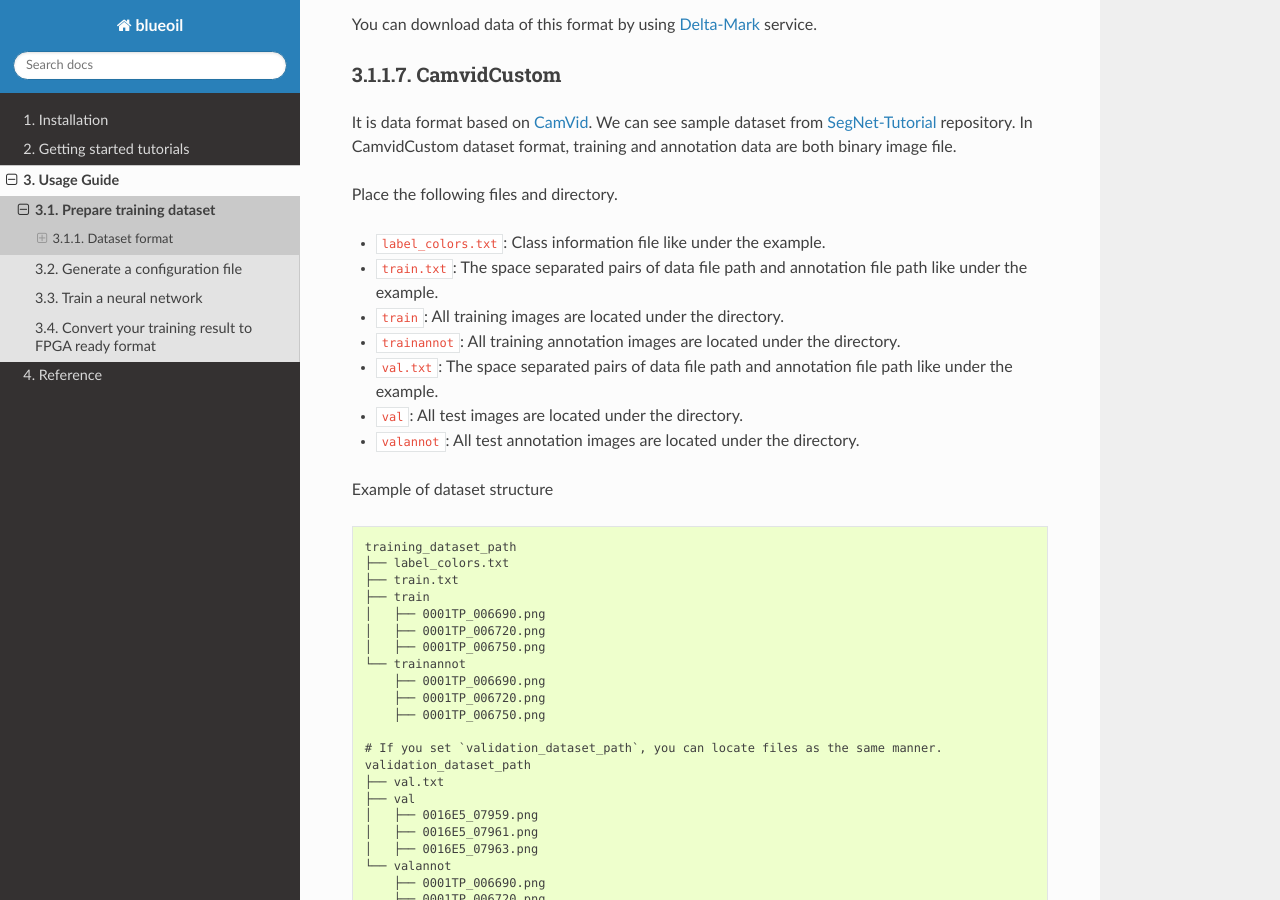
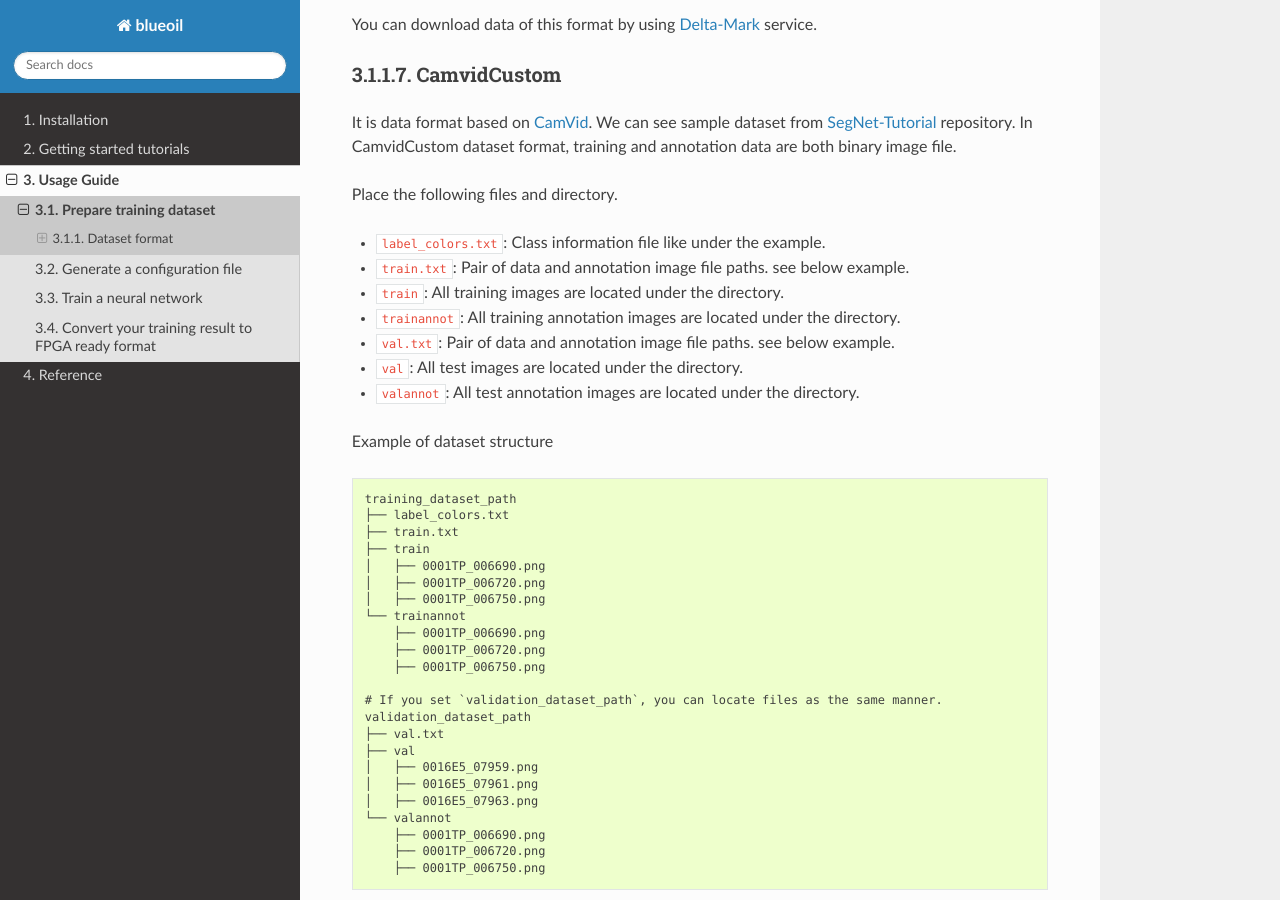
Before and after one commit to blue-oil/blueoil, a Sphinx documentation site: the page built from docs/usage/dataset.md, in a window 1280 px wide and 900 px high, scrolled down 2876 px. Built offline with Sphinx 7.4.7 and the Read the Docs theme 2.0.0, drawn with Linux system fonts in a browser that asks for light colours; formulas are drawn with MathJax 3; pages that are not in the unit, such as notebooks, are missing from menus.

Commit message:
fix description for CamvidCustom

```diff
--- a/docs/usage/dataset.md
+++ b/docs/usage/dataset.md
@@ -138,10 +138,10 @@ It is data format based on [CamVid](http://mi.eng.cam.ac.uk/research/projects/Vi
 Place the following files and directory.
 
 - `label_colors.txt`: Class information file like under the example.
-- `train.txt`: The space separated pairs of data file path and annotation file path like under the example.
+- `train.txt`: Pair of data and annotation image file paths. see below example.
 - `train`: All training images are located under the directory.
 - `trainannot`: All training annotation images are located under the directory.
-- `val.txt`: The space separated pairs of data file path and annotation file path like under the example.
+- `val.txt`: Pair of data and annotation image file paths. see below example.
 - `val`: All test images are located under the directory.
 - `valannot`: All test annotation images are located under the directory.
 
```
